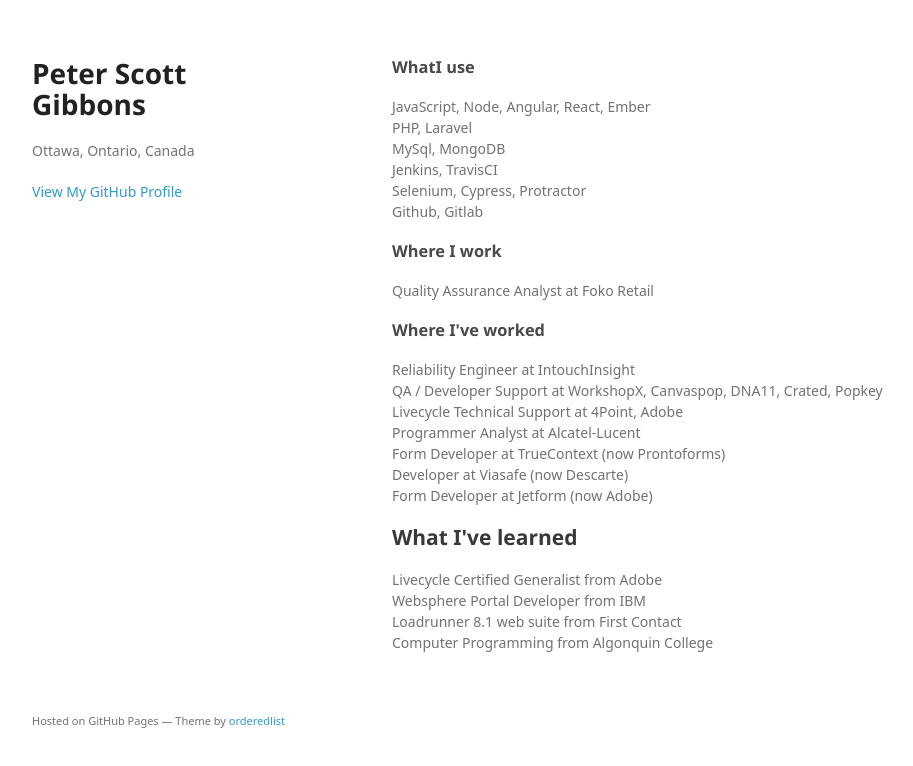
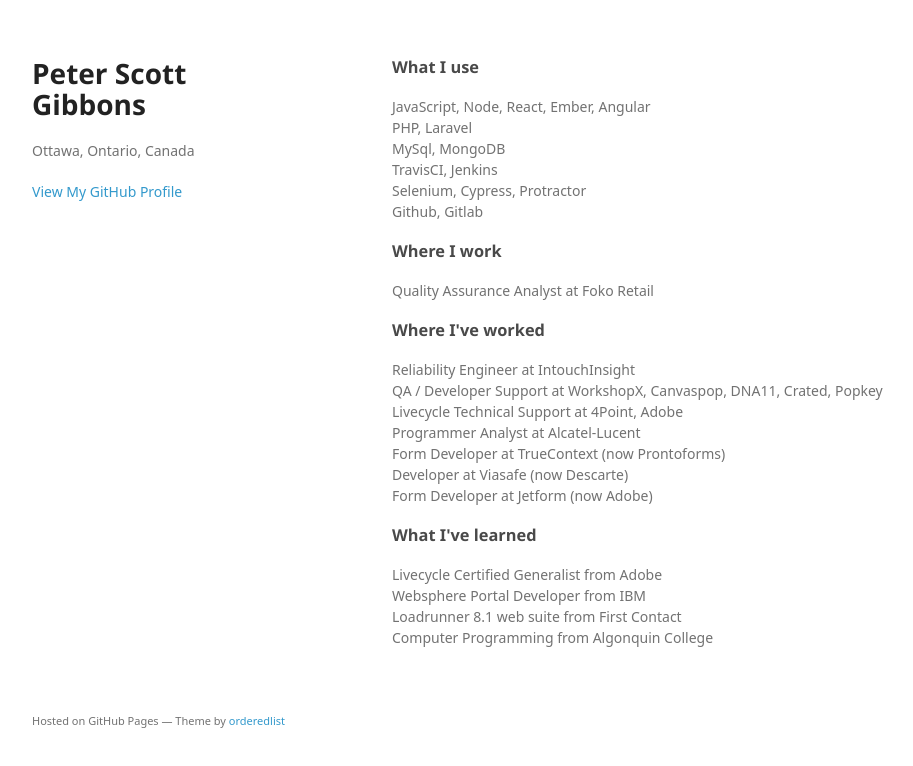
Before and after one commit to peterscottgibbons/peterscottgibbons.github.io, a plain HTML site: page index.html in a window 1280 px wide. Shown: the whole page, without its empty margins (178-1091 px from the left). Drawn offline with Linux system fonts and the light colour scheme; a web font is replaced by a local one.

Commit message:
some changes

```diff
--- a/index.html
+++ b/index.html
@@ -22,32 +22,31 @@
     </header>
     <section>
       <h3>
-        <a id="what-i-use" class="anchor" href="#what-i-use" aria-hidden="true">
-          <span aria-hidden="true" class="octicon octicon-link">
-
-          </span>
-        </a>
-        WhatI use
+        <a id="what-i-use" class="anchor" href="#what-i-use" aria-hidden="true"><span aria-hidden="true" class="octicon octicon-link"></span></a>
+        What I use
       </h3>
 
       <p>
-        JavaScript, Node, Angular, React, Ember<br>
+        JavaScript, Node, React, Ember, Angular<br>
         PHP, Laravel<br>
         MySql, MongoDB <br>
-        Jenkins, TravisCI<br>
+        TravisCI, Jenkins<br>
         Selenium, Cypress, Protractor<br>
         Github, Gitlab
       </p>
 
       <h3>
-        <a id="where-i-work" class="anchor" href="#where-i-work" aria-hidden="true"><span aria-hidden="true" class="octicon octicon-link"></span></a>Where
-        I work</h3>
+        <a id="where-i-work" class="anchor" href="#where-i-work" aria-hidden="true"><span aria-hidden="true" class="octicon octicon-link"></span></a>
+        Where I work
+      </h3>
 
       <p>Quality Assurance Analyst at Foko Retail</p>
 
       <h3>
         <a id="where-ive-worked" class="anchor" href="#where-ive-worked" aria-hidden="true"><span aria-hidden="true"
-            class="octicon octicon-link"></span></a>Where I've worked</h3>
+            class="octicon octicon-link"></span></a>
+        Where I've worked
+      </h3>
 
       <p>
         Reliability Engineer at IntouchInsight<br>
@@ -56,17 +55,21 @@
         Programmer Analyst at Alcatel-Lucent<br>
         Form Developer at TrueContext (now Prontoforms)<br>
         Developer at Viasafe (now Descarte)<br>
-        Form Developer at Jetform (now Adobe)</p>
+        Form Developer at Jetform (now Adobe)
+      </p>
 
-      <h2>
+      <h3>
         <a id="what-ive-learned" class="anchor" href="#what-ive-learned" aria-hidden="true"><span aria-hidden="true"
-            class="octicon octicon-link"></span></a>What I've learned</h2>
+            class="octicon octicon-link"></span></a>
+        What I've learned
+      </h3>
 
       <p>
         Livecycle Certified Generalist from Adobe<br>
         Websphere Portal Developer from IBM<br>
         Loadrunner 8.1 web suite from First Contact<br>
-        Computer Programming from Algonquin College</p>
+        Computer Programming from Algonquin College
+      </p>
     </section>
     <footer>
       <p><small>Hosted on GitHub Pages &mdash; Theme by <a href="https://github.com/orderedlist">orderedlist</a></small></p>
```
